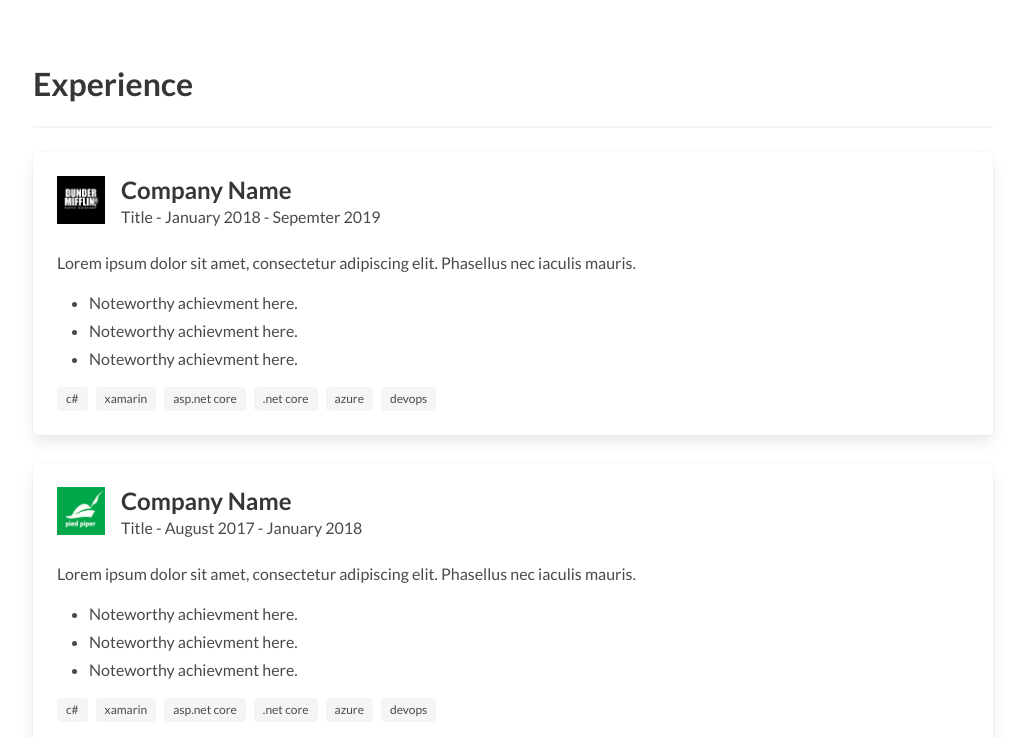
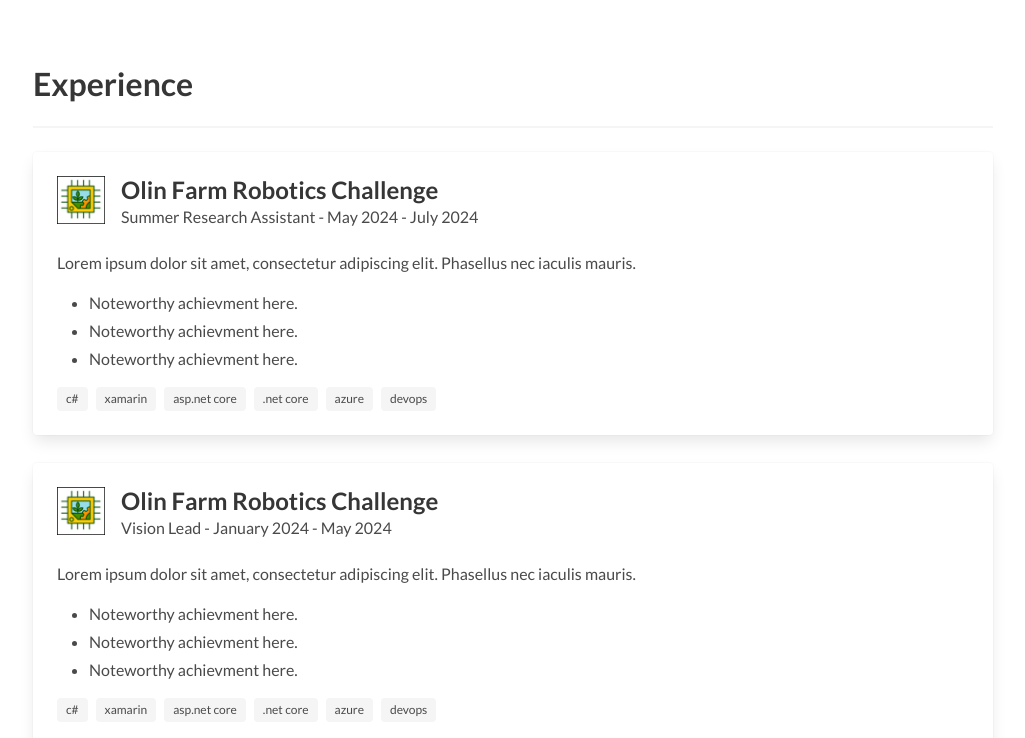
Before and after one commit to dokyun-kim4/portfolio, a plain HTML site: page docs/index.html in a window 1280 px wide. Shown: the part 638-1376 px from the top of the page, without its empty margins (127-1152 px from the left). Drawn offline with Linux system fonts and the light colour scheme.

Commit message:
add farm robotics

```diff
--- a/docs/index.html
+++ b/docs/index.html
@@ -79,16 +79,16 @@
               <div class="media-left">
                 <figure class="image is-48x48">
                   <img
-                    src="img/dunder-mifflin-logo.png"
-                    alt="Placeholder image"
+                    src="img/farm-robotics-logo.png"
+                    alt="farm robotics image"
                   />
                 </figure>
               </div>
               <div class="media-content">
-                <p class="title is-4">Company Name</p>
+                <p class="title is-4">Olin Farm Robotics Challenge</p>
                 <p class="subtitle is-6">
-                  Title - <time datetime="2018-1">January 2018</time> -
-                  <time datetime="2019-9">Sepemter 2019</time>
+                  Summer Research Assistant - <time datetime="2024-5">May 2024</time> -
+                  <time datetime="2024-7">July 2024</time>
                 </p>
               </div>
             </div>
@@ -118,14 +118,14 @@
             <div class="media">
               <div class="media-left">
                 <figure class="image is-48x48">
-                  <img src="img/pied-piper-logo.png" alt="Placeholder image" />
+                  <img src="img/farm-robotics-logo.png" alt="farm robotics image" />
                 </figure>
               </div>
               <div class="media-content">
-                <p class="title is-4">Company Name</p>
+                <p class="title is-4">Olin Farm Robotics Challenge</p>
                 <p class="subtitle is-6">
-                  Title - <time datetime="2018-1">August 2017</time> -
-                  <time datetime="2017-9">January 2018</time>
+                  Vision Lead - <time datetime="2024-1">January 2024</time> -
+                  <time datetime="2024-5">May 2024</time>
                 </p>
               </div>
             </div>
```
Also changed, not shown: docs/img/farm-robotics-logo.png (added).
